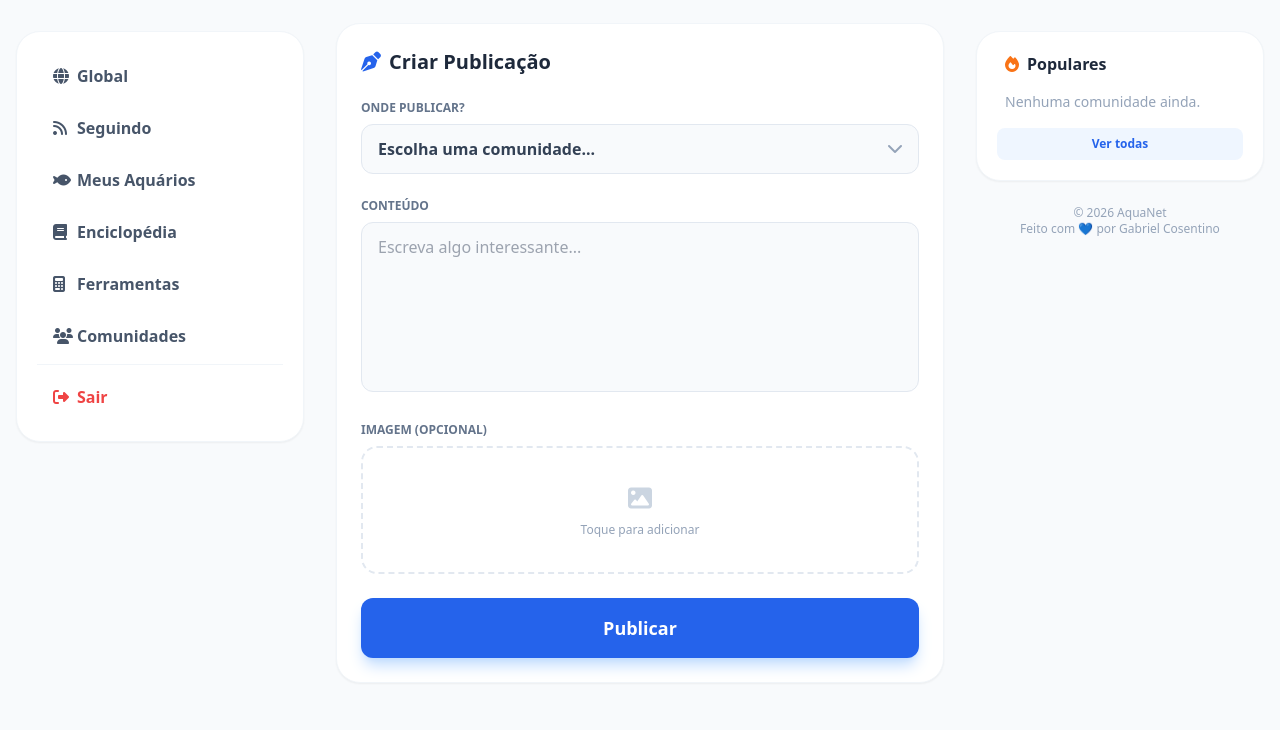
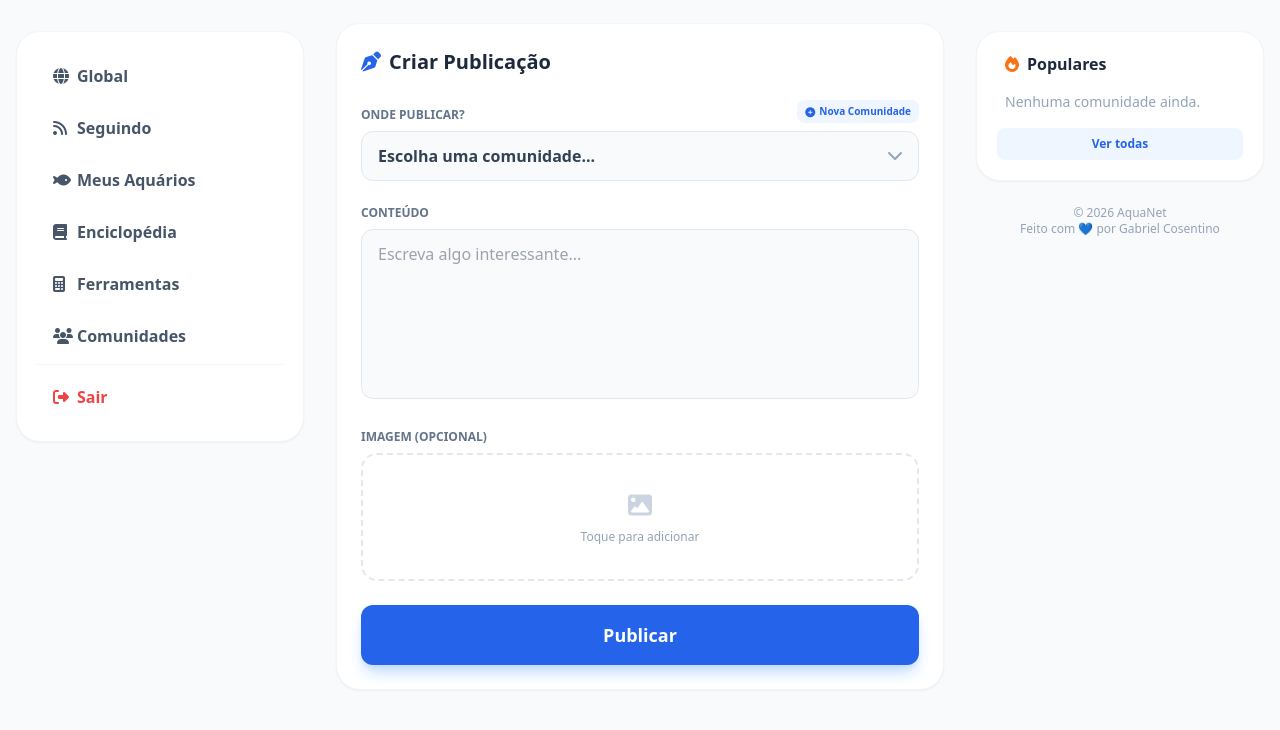
Before and after one commit to gabrielsdcosentino/aquanet-public, a Flask app: page /create_post in a window 1280 px wide. Shown: the part 65-795 px from the top of the page. Run offline with Flask 3, Linux system fonts and the light colour scheme; the visitor is signed in with stand-in values (Sample User, id 1); data that the repository does not hold is empty; some libraries are stand-ins or nearby versions.

Commit message:
Atualizar o create_post.html

```diff
--- a/templates/create_post.html
+++ b/templates/create_post.html
@@ -13,7 +13,14 @@
             <input type="hidden" name="csrf_token" value="{{ csrf_token() }}">
 
             <div>
-                <label class="block text-xs font-bold text-slate-500 uppercase mb-2">Onde publicar?</label>
+                <div class="flex justify-between items-end mb-2">
+                    <label class="block text-xs font-bold text-slate-500 uppercase">Onde publicar?</label>
+
+                    <a href="{{ url_for('create_community') }}" class="text-[10px] font-bold text-blue-600 hover:text-blue-800 bg-blue-50 hover:bg-blue-100 px-2 py-1 rounded-lg transition-colors flex items-center">
+                        <i class="fas fa-plus-circle mr-1"></i> Nova Comunidade
+                    </a>
+                </div>
+
                 <div class="relative">
                     <select name="community_slug" id="community-select" class="w-full bg-slate-50 border border-slate-200 rounded-xl px-4 py-3 appearance-none focus:outline-none focus:ring-2 focus:ring-blue-500 font-bold text-slate-700" onchange="updateFormAction(this.value)" required>
                         <option value="" disabled selected>Escolha uma comunidade...</option>
```
